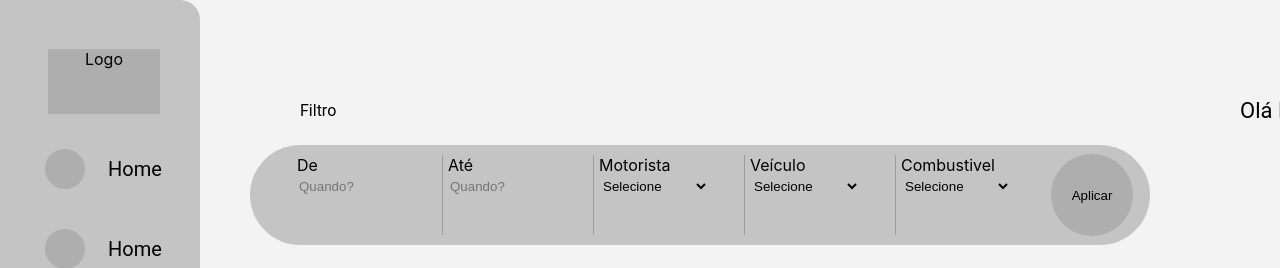
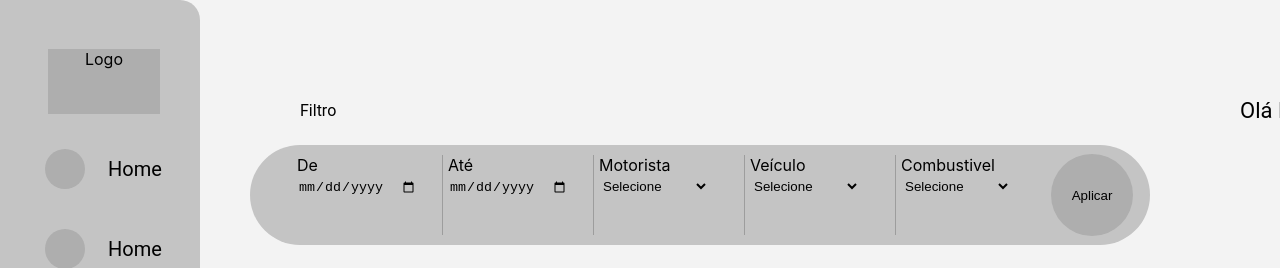
Before and after one commit to AlcanceTec/UnePayReact, a React (Create React App) app: page / in a window 1280 px wide. Shown: the top 268 px of the page. Built offline with nearby package versions, Linux system fonts and the light colour scheme.

Commit message:
Finished

```diff
--- a/src/Pages/Home/index.js
+++ b/src/Pages/Home/index.js
@@ -49,13 +49,13 @@ function Home() {
                 </C.Header>
                 <C.Filter>
                     <C.ItemFilter>
-                        De
-                        <C.Input placeholder="Quando?" />
+                        De<br/>
+                        <C.Input placeholder="Quando?" type="date" />
                     </C.ItemFilter>
                     <C.ItemFilter>
-                        Até
-                        <C.Input placeholder="Quando?"/>
-                    </C.ItemFilter>
+                        Até<br/>
+                        <C.Input placeholder="Quando?" type="date"/>
+                        </C.ItemFilter>
                     <C.ItemFilter>
                         Motorista
                         <C.Select placeholder="Selecione">
--- a/src/components/Menu/style.js
+++ b/src/components/Menu/style.js
@@ -48,6 +48,7 @@ export default {
         display: flex;
         flex-direction: column;
         transition: ${(props) => props.efect};
+        z-index: 9;
     `,
 
     iconButton1: styled.div`
```
Also changed, not shown: src/components/Graph/index.js (deleted), src/components/Graph/style.js (deleted).
